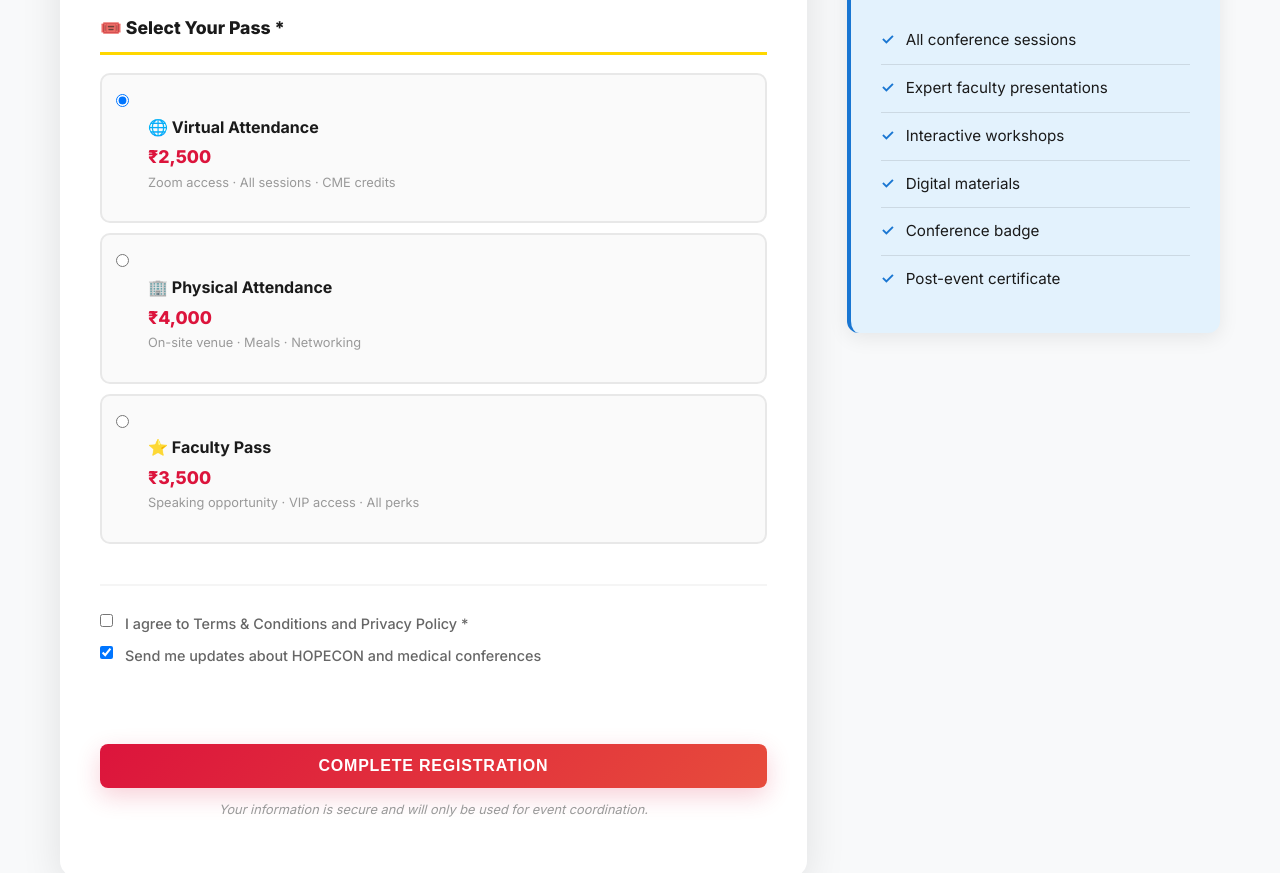
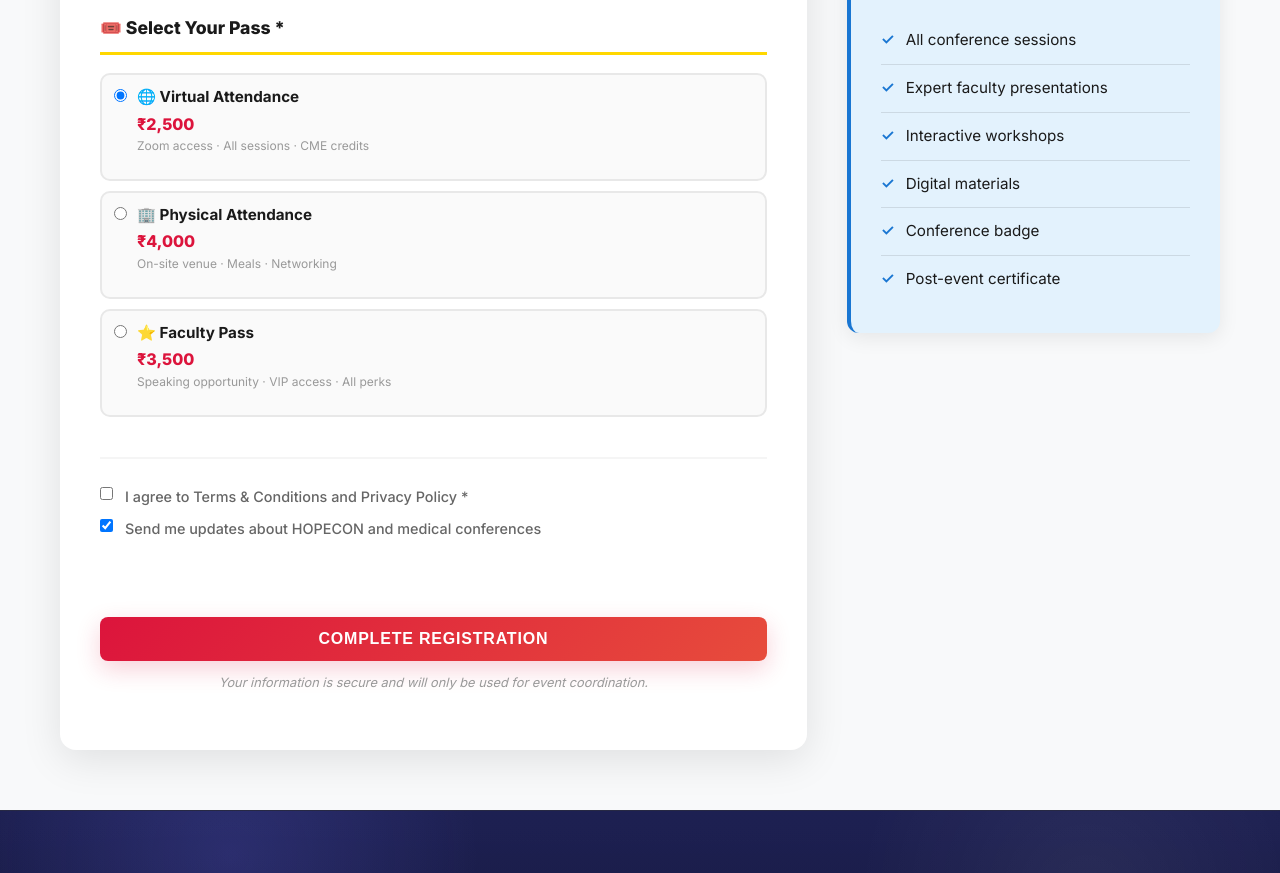
Before and after one commit to SahinS14/hopecon-2025, a plain HTML site: page register.html in a window 1280 px wide. Shown: the part 1421-2294 px from the top of the page. Drawn offline with Linux system fonts and the light colour scheme.

Commit message:
Update register.html

```diff
--- a/register.html
+++ b/register.html
@@ -220,38 +220,47 @@
     }
 
     .reg-type-card {
-      padding: 14px;
+      padding: 10px 12px;
       border: 2px solid #e8e8e8;
       border-radius: 10px;
       cursor: pointer;
       transition: all 0.3s ease;
       position: relative;
       background: #fafafa;
+      display: flex;
+      align-items: flex-start;
+      gap: 10px;
     }
 
     .reg-type-label {
-      padding-left: 32px;
+      padding-left: 0;
       position: relative;
+      flex: 1;
+    }
+
+    .reg-type-card input {
+      margin-top: 4px;
+      flex: 0 0 auto;
     }
 
     .reg-type-label .title {
       font-weight: 700;
       color: #1a1a1a;
-      font-size: 1rem;
-      margin-bottom: 3px;
+      font-size: 0.95rem;
+      margin-bottom: 2px;
     }
 
     .reg-type-label .price {
       color: #DC143C;
       font-weight: 800;
-      font-size: 1.1rem;
-      margin-bottom: 2px;
+      font-size: 1rem;
+      margin-bottom: 1px;
     }
 
     .reg-type-label .desc {
-      font-size: 0.8rem;
+      font-size: 0.75rem;
       color: #999;
-      line-height: 1.4;
+      line-height: 1.25;
     }
 
     /* Checkboxes */
```
